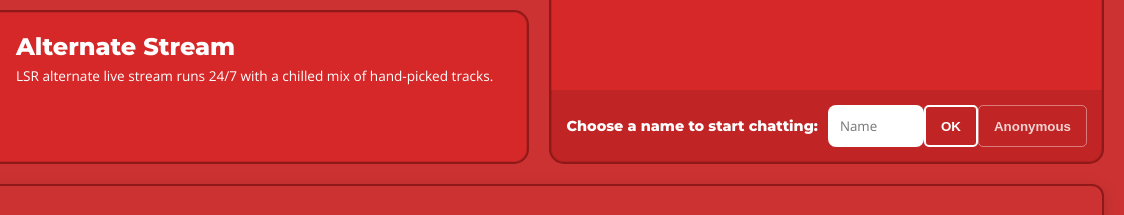
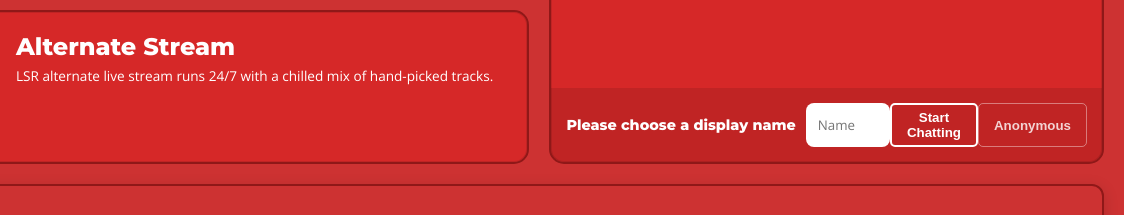
Before and after one commit to Leeds-student-radio/Lsr, a website with bundled scripts: page listen.html in a window 1280 px wide. Shown: the part 506-721 px from the top of the page, 156-1280 px from the left. Built offline with nearby package versions, Linux system fonts and the light colour scheme; no server answers; a web font is replaced by a local one.

Commit message:
Update listen.html

```diff
--- a/listen.html
+++ b/listen.html
@@ -154,11 +154,11 @@
                      <div class="chat-input-area" style="flex-direction: column; align-items: stretch;">
 
     <div id="join-area" class="join-wrapper">
-        <span class="join-prompt">Choose a name to start chatting:</span>
+        <span class="join-prompt">Please choose a display name</span>
         <div style="display:flex">
         <input type="text" id="display-name" placeholder="Name" class="name-input">
         <button type="button" id="join-btn" class="send-btn">
-            <span class="btn-text">OK</span>
+            <span class="btn-text">Start <br>Chatting</span>
         </button>
         <button type="button" id="anon-btn" class="send-btn anon-btn">
             <span class="btn-text">Anonymous</span>
```
